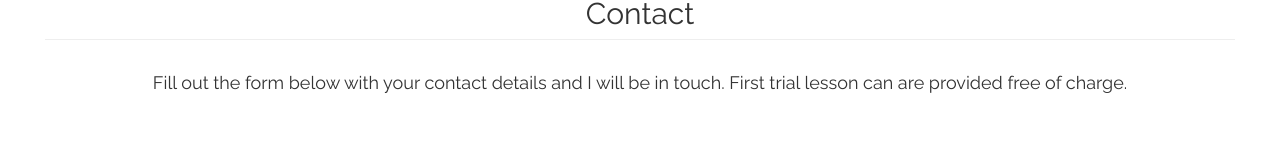
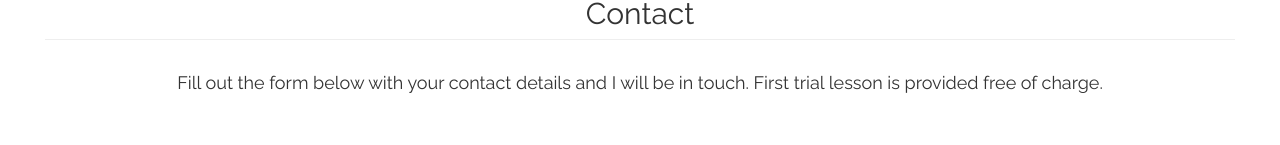
Before and after one commit to KamillaKhabibrakhmanova/syo-piano, a plain HTML site: page index.html in a window 1280 px wide. Shown: the part 2266-2411 px from the top of the page. Drawn offline with nearby package versions, Linux system fonts and the light colour scheme.

Commit message:
Update index.html

```diff
--- a/index.html
+++ b/index.html
@@ -128,7 +128,7 @@
         <div class='row'>
             <br />
             <h2 class='page-header'>Contact</h2>
-            <p class='center-text'>Fill out the form below with your contact details and I will be in touch. First trial lesson can are provided free of charge. </p>
+            <p class='center-text'>Fill out the form below with your contact details and I will be in touch. First trial lesson is provided free of charge. </p>
             <br />
             <div id="contact" div class='col-md-6 col-md-offset-3'>
                 <p id="signup-success" class="text-success"></p>
```
